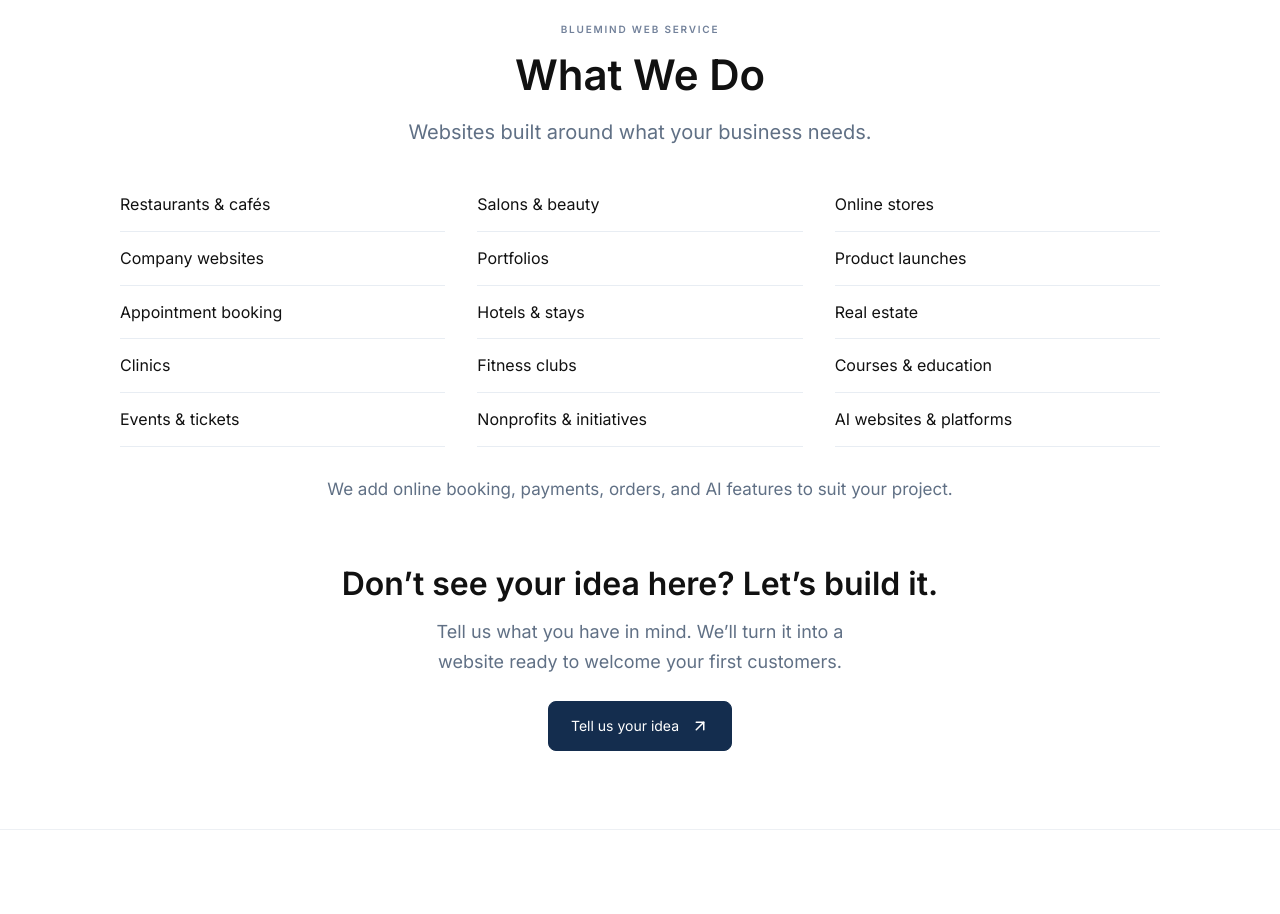
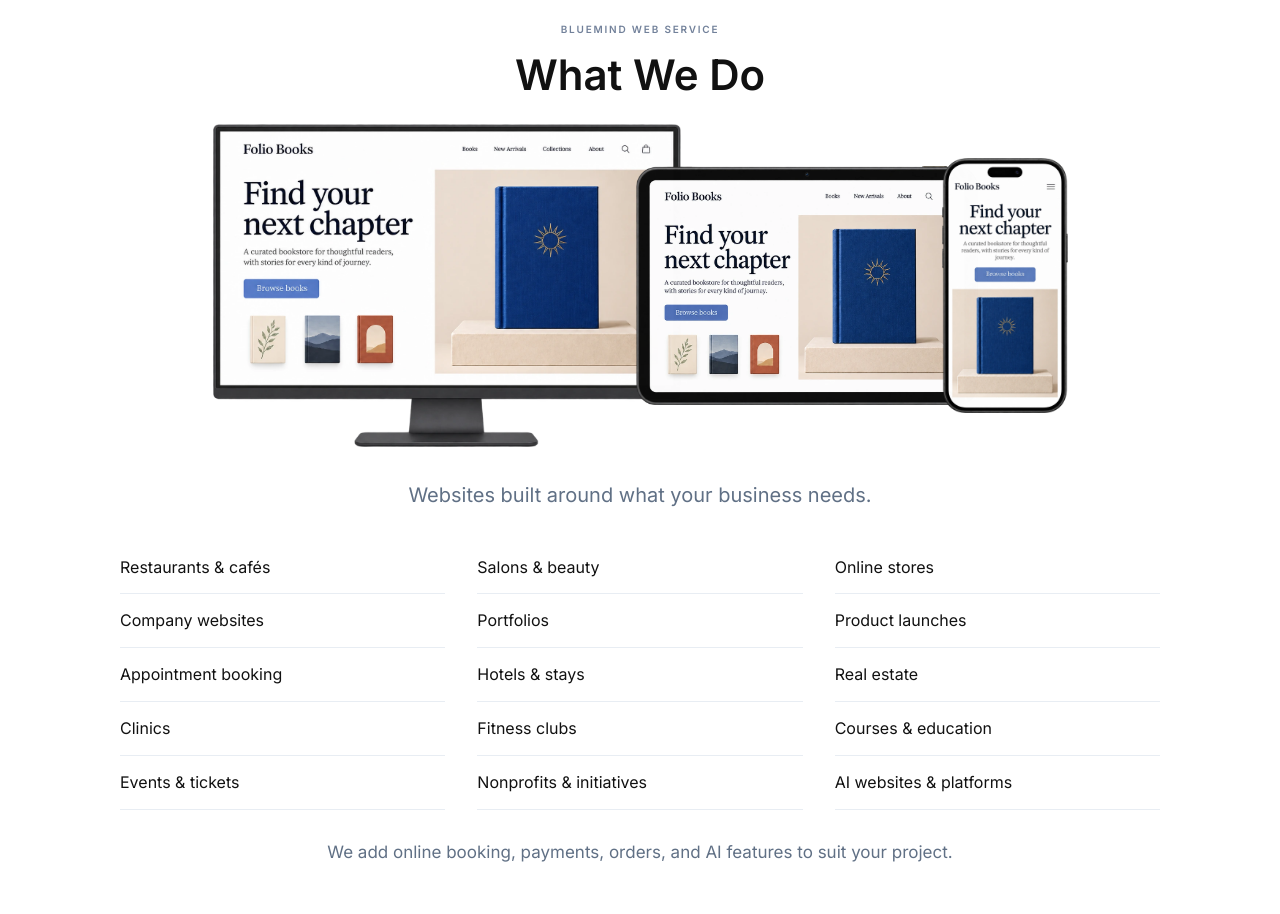
Before and after one commit to m1o223/bluem-ndwebs-rv-cefronend, a Next.js app: page / in a window 1280 px wide. Shown: the part 1080-1994 px from the top of the page. Built offline with nearby package versions, Linux system fonts and the light colour scheme.

Commit message:
Restore Folio device previews in What We Do

```diff
--- a/components/home/what-we-do.module.css
+++ b/components/home/what-we-do.module.css
@@ -2,6 +2,12 @@
 .inner { width: min(1040px, calc(100% - 48px)); margin-inline: auto; padding: 74px 0 78px; text-align: center; }
 .eyebrow { margin: 0 0 12px; color: #72819a; font-size: 10px; font-weight: 600; letter-spacing: 1.8px; }
 .title { margin: 0; color: var(--bluemind-text); font-size: 42px; font-weight: 600; line-height: 1.2; }
+.folioDevices { width: min(100%, 900px); margin: 24px auto 32px; display: flex; align-items: center; justify-content: center; direction: ltr; isolation: isolate; animation: folio-devices-enter 700ms cubic-bezier(.22, 1, .36, 1) both; }
+.folioDevice { position: relative; min-width: 0; flex: 0 0 auto; }
+.folioDevice img { display: block; width: 100%; height: auto; object-fit: contain; }
+.folioDesktop { z-index: 1; width: 52%; }
+.folioTablet { z-index: 2; width: 38%; margin-inline-start: -5%; }
+.folioPhone { z-index: 3; width: 14%; margin-inline-start: -4%; }
 .description { max-width: 700px; margin: 16px auto 30px; color: #607085; font-size: 20px; line-height: 1.6; }
 .types { display: grid; grid-template-columns: repeat(3, minmax(0, 1fr)); gap: 0 32px; margin: 0; padding: 0; list-style: none; text-align: start; }
 .types li { min-width: 0; padding: 14px 0; border-bottom: 1px solid #e8edf3; font-size: 16px; line-height: 1.55; }
@@ -14,5 +20,6 @@
 .cta:focus-visible { outline: 2px solid #477bad; outline-offset: 4px; }
 .section[dir="rtl"] .cta svg { transform: scaleX(-1); }
 @media (max-width: 1024px) { .inner { padding-block: 60px 64px; } .title { font-size: 36px; } .description { font-size: 18px; } .invitationTitle { font-size: 28px; } .invitationBody { font-size: 17px; } }
-@media (max-width: 620px) { .inner { width: calc(100% - 40px); padding-block: 48px 52px; } .title { font-size: 30px; } .description { margin-block: 14px 22px; font-size: 17px; } .types { grid-template-columns: repeat(2, minmax(0, 1fr)); column-gap: 20px; } .types li { padding-block: 11px; font-size: 14px; } .features { margin-top: 22px; font-size: 15px; } .invitation { margin-top: 38px; } .invitationTitle { font-size: 24px; } .invitationBody { font-size: 16px; } }
-@media (prefers-reduced-motion: reduce) { .cta { transition: none; } }
+@media (max-width: 620px) { .inner { width: calc(100% - 40px); padding-block: 48px 52px; } .title { font-size: 30px; } .folioDevices { width: 100%; margin-block: 18px 24px; } .folioDesktop { width: 54%; } .folioTablet { width: 34%; margin-inline-start: -4%; } .folioPhone { width: 16%; margin-inline-start: -4%; } .description { margin-block: 14px 22px; font-size: 17px; } .types { grid-template-columns: repeat(2, minmax(0, 1fr)); column-gap: 20px; } .types li { padding-block: 11px; font-size: 14px; } .features { margin-top: 22px; font-size: 15px; } .invitation { margin-top: 38px; } .invitationTitle { font-size: 24px; } .invitationBody { font-size: 16px; } }
+@keyframes folio-devices-enter { from { opacity: 0; transform: translate3d(28px, 0, 0); } to { opacity: 1; transform: translate3d(0, 0, 0); } }
+@media (prefers-reduced-motion: reduce) { .folioDevices, .cta { animation: none; transition: none; } }
--- a/components/home/what-we-do.tsx
+++ b/components/home/what-we-do.tsx
@@ -1,6 +1,7 @@
 "use client";
 
 import Link from "next/link";
+import Image from "next/image";
 import { ArrowUpRight } from "lucide-react";
 import { useLocalization } from "../localization-provider";
 import TextActionLabel from "../text-action-label";
@@ -16,6 +17,17 @@ export default function WhatWeDo() {
     <div className={styles.inner}>
       <p className={styles.eyebrow}>BLUEMIND WEB SERVICE</p>
       <h2 id="what-we-do-title" className={styles.title}>{titles[locale]}</h2>
+      <div className={styles.folioDevices} data-folio-devices dir="ltr" aria-label="Folio Books responsive website previews">
+        <div className={`${styles.folioDevice} ${styles.folioDesktop}`} data-folio-device="desktop">
+          <Image src="/images/folio-books/folio-desktop.webp" alt={text.desktop} width={1280} height={882} sizes="(max-width: 620px) 54vw, 470px" />
+        </div>
+        <div className={`${styles.folioDevice} ${styles.folioTablet}`} data-folio-device="tablet">
+          <Image src="/images/folio-books/folio-tablet.webp" alt={text.tablet} width={1100} height={769} sizes="(max-width: 620px) 34vw, 350px" />
+        </div>
+        <div className={`${styles.folioDevice} ${styles.folioPhone}`} data-folio-device="phone">
+          <Image src="/images/folio-books/folio-phone.webp" alt={text.phone} width={640} height={1296} sizes="(max-width: 620px) 16vw, 140px" />
+        </div>
+      </div>
       <p className={styles.description}>{text.description}</p>
       <ul className={styles.types} aria-label={titles[locale]}>{text.types.map(type => <li key={type}>{type}</li>)}</ul>
       <p className={styles.features}>{text.features}</p>
```
Also changed, not shown: 1 other file (tests, documents, lock files or other folders).
